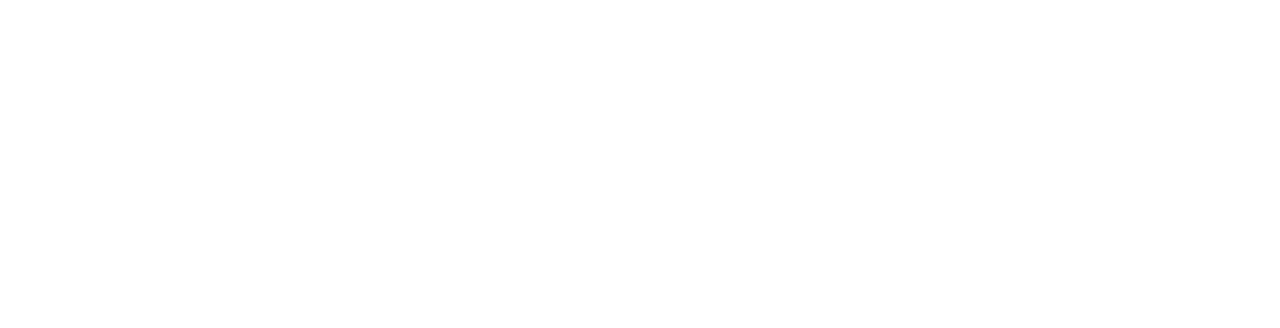
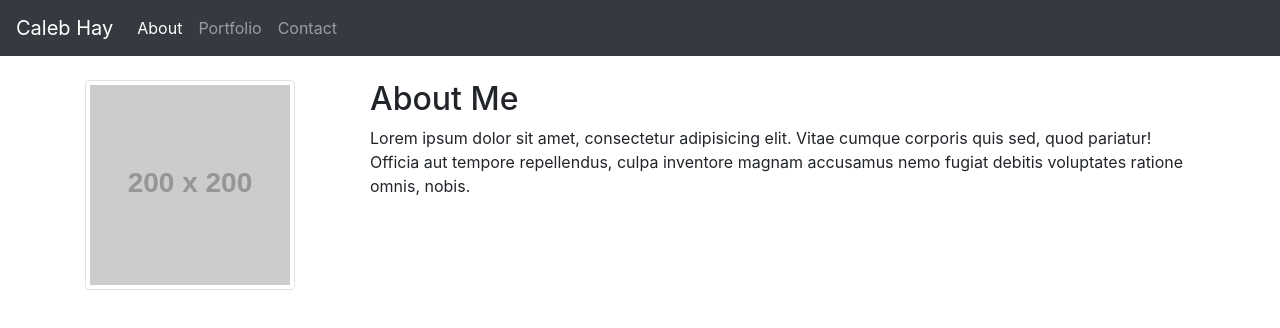
Before and after one commit to ICVRXS/2.-Personal-Website, a plain HTML site: page index.html in a window 1280 px wide. Drawn offline with nearby package versions, Linux system fonts and the light colour scheme; placeholder pictures from the web are drawn by us.

Commit message:
basic layout sketch for about page, navbar functioning on all pages, able to navigate to other pages from navbar links

```diff
--- a/index.html
+++ b/index.html
@@ -11,6 +11,37 @@
 </head>
 
 <body>
+    <nav class="navbar navbar-expand-lg navbar-dark bg-dark">
+        <a class="navbar-brand" href="#">Caleb Hay</a>
+        <button class="navbar-toggler" type="button" data-toggle="collapse" data-target="#navbarSupportedContent" aria-controls="navbarSupportedContent" aria-expanded="false" aria-label="Toggle navigation">
+          <span class="navbar-toggler-icon"></span>
+        </button>
+        <div class="collapse navbar-collapse" id="navbarSupportedContent">
+          <ul class="navbar-nav mr-auto">
+            <li class="nav-item active">
+              <a class="nav-link" href="index.html">About<span class="sr-only">(current)</span></a>
+            </li>
+            <li class="nav-item">
+              <a class="nav-link" href="portfolio.html">Portfolio</a>
+            </li>
+            <li class="nav-item">
+                <a class="nav-link" href="contact.html">Contact</a>
+            </li>
+          </ul>
+        </div>
+    </nav>
+    <br>
+    <div class="container">
+        <div class="row">
+            <div class="col-lg-3">
+                <img class="img img-thumbnail" src="http://placehold.it/200x200">
+            </div>
+            <div class="col-lg-9">
+                <h2>About Me</h2>
+                <p>Lorem ipsum dolor sit amet, consectetur adipisicing elit. Vitae cumque corporis quis sed, quod pariatur! Officia aut tempore repellendus, culpa inventore magnam accusamus nemo fugiat debitis voluptates ratione omnis, nobis.</p>
+            </div>
+        </div>
+        <br>
 
 
 </body>
```
Also changed, not shown: contact.html (+20 -1 lines), portfolio.html (+20 -1 lines).
